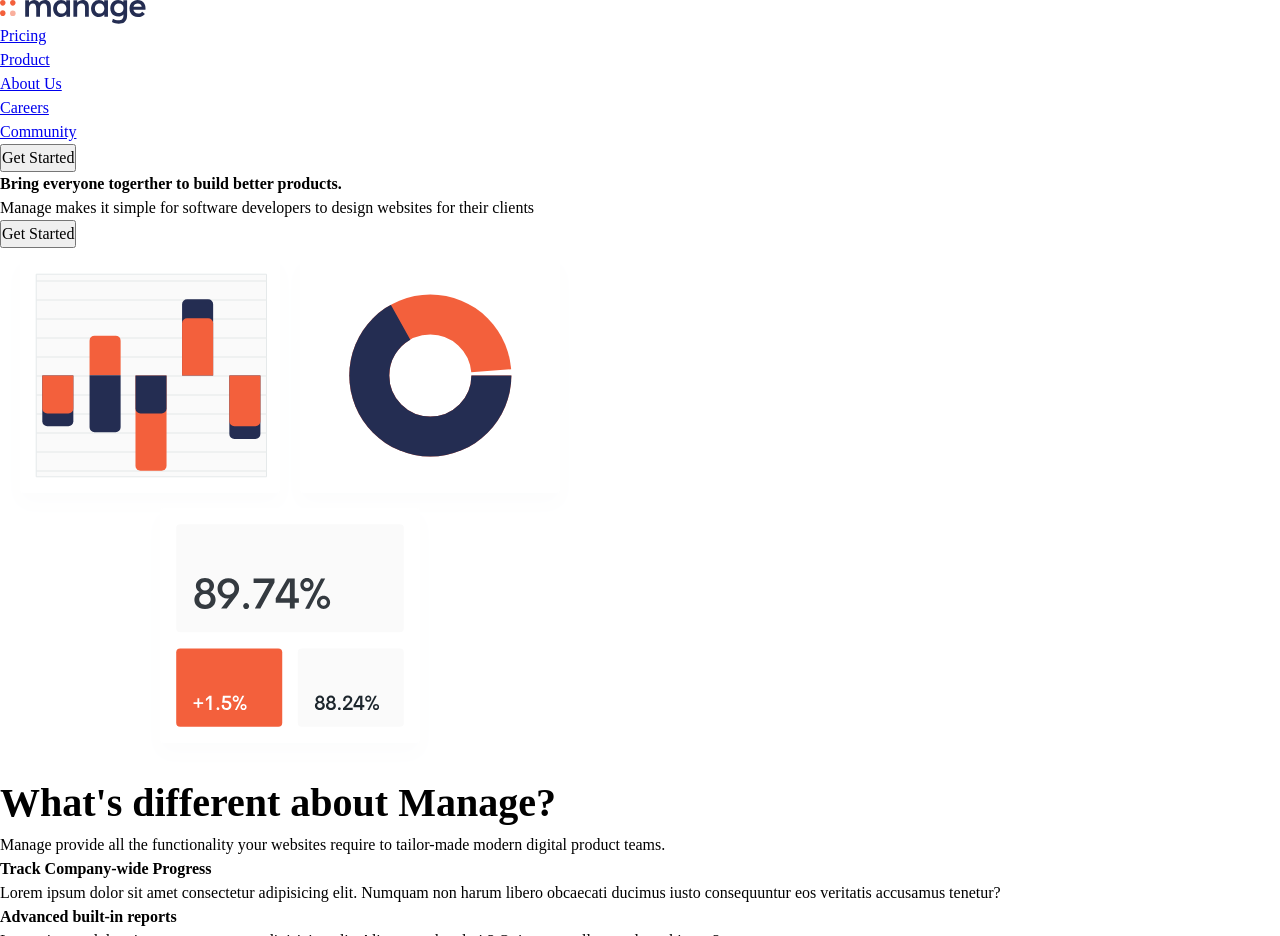
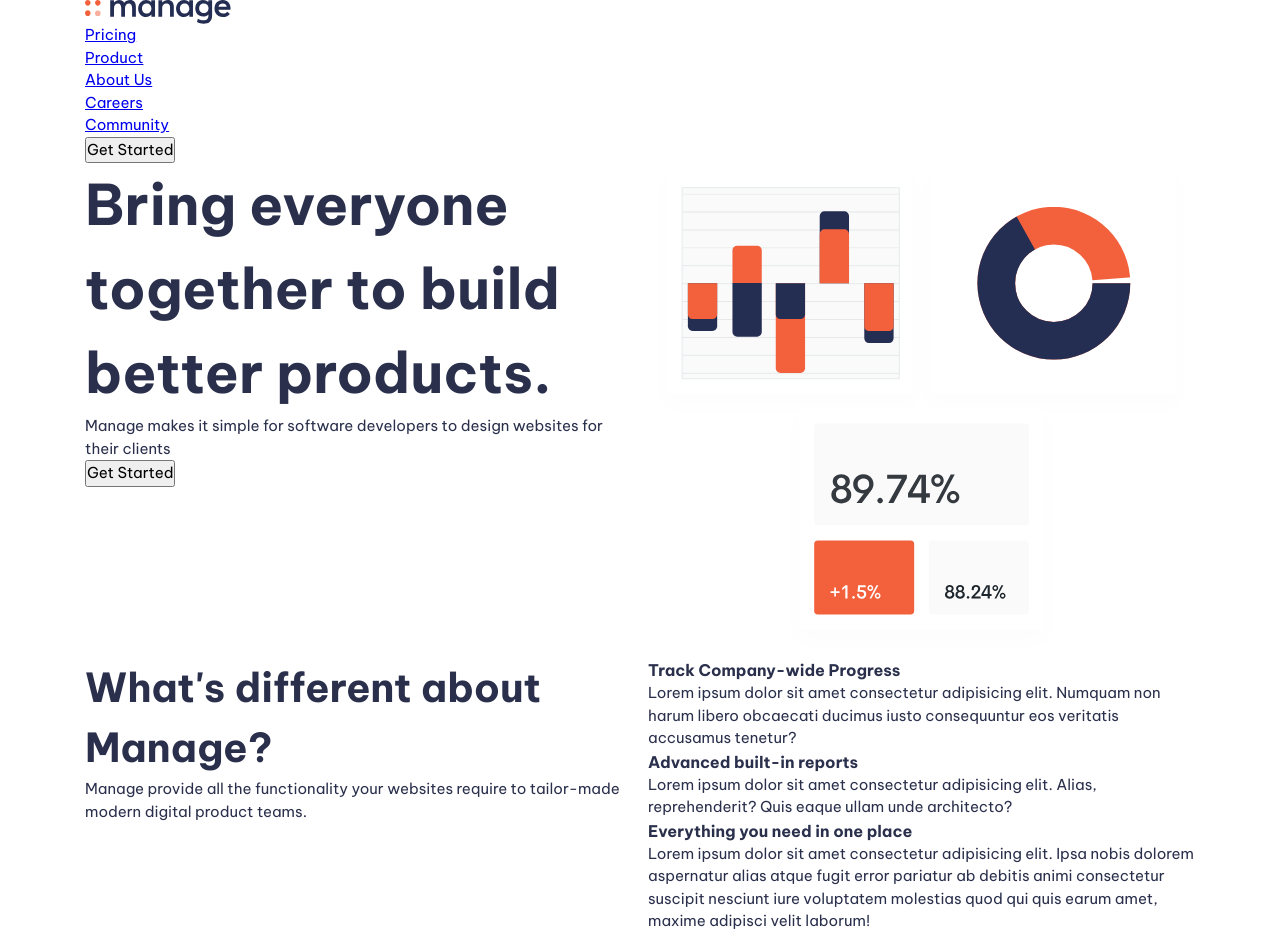
Before and after one commit to Purplereef/CSS-Website, a website built with Vite: page index.html in a window 1280 px wide. Shown: the top 936 px of the page. Built offline with nearby package versions, Linux system fonts and the light colour scheme.

Commit message:
2 files modified

```diff
--- a/index.html
+++ b/index.html
@@ -36,7 +36,7 @@
           <div class="even-columns">
             <div>
               <h1 class="fs-primary-heading fw-bold">
-                Bring everyone togerther to build better products.
+                Bring everyone together to build better products.
               </h1>
               <p>
                 Manage makes it simple for software developers to design
@@ -103,7 +103,7 @@
         <button class="button">Get Started</button>
       </section>
 
-      <section class="cta | bg-primary-400 text-neutral-100">
+      <section class="cta | bg-accent-400 text-neutral-100">
         <div class="container">
           <div class="even-columns">
             <div>
--- a/style.css
+++ b/style.css
@@ -4,8 +4,8 @@
 
   --clr-primary-400: hsl(228, 29%, 23%);
 
-  --clr-neutral-100: hsl(232, 12%, 13%);
-  --clr-neutral-900: hsl(0, 0%, 0%);
+  --clr-neutral-900: hsl(232, 12%, 13%);
+  --clr-neutral-100: hsl(0, 0%, 100%);
 
   --ff-primary: 'Be Vietnam Pro';
 
@@ -149,14 +149,14 @@ svg {
   font-weight: var(--fw-regular);
 }
 
-.fw-primary-heading {
+.fs-primary-heading {
   font-size: var(--fs-primary-heading);
 }
 .fs-secondary-heading {
   font-size: var(--fs-secondary-heading);
 }
 
-.fs-30 {
+.fs-300 {
   font-size: var(--fs-300);
 }
 .fs-400 {
@@ -168,3 +168,30 @@ svg {
 .fs-600 {
   font-size: var(--fs-600);
 }
+
+.container {
+  --max-width: 1110px;
+  --padding: 1rem;
+
+  width: min(var(--max-width), 100% - (var(--padding) * 2));
+  margin-inline: auto;
+}
+
+.even-columns {
+  display: grid;
+  gap: 1rem;
+}
+
+@media (min-width: 50em) {
+  .even-columns {
+    grid-auto-flow: column;
+    grid-auto-columns: 1fr;
+  }
+}
+/* General Styling*/
+
+body {
+  font-size: var(--fs-body);
+  font-family: var(--ff-body);
+  color: var(--clr-primary-400);
+}
```
